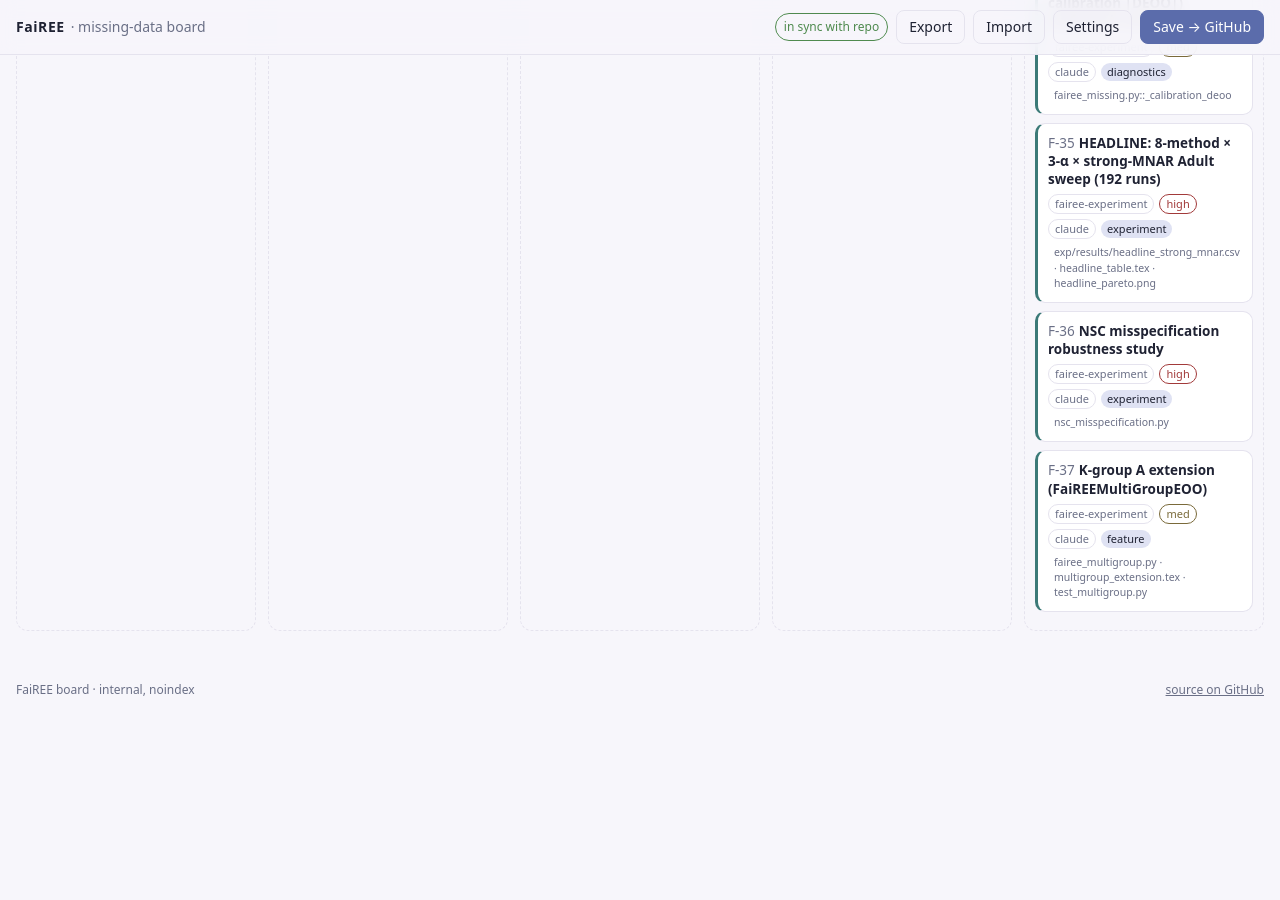
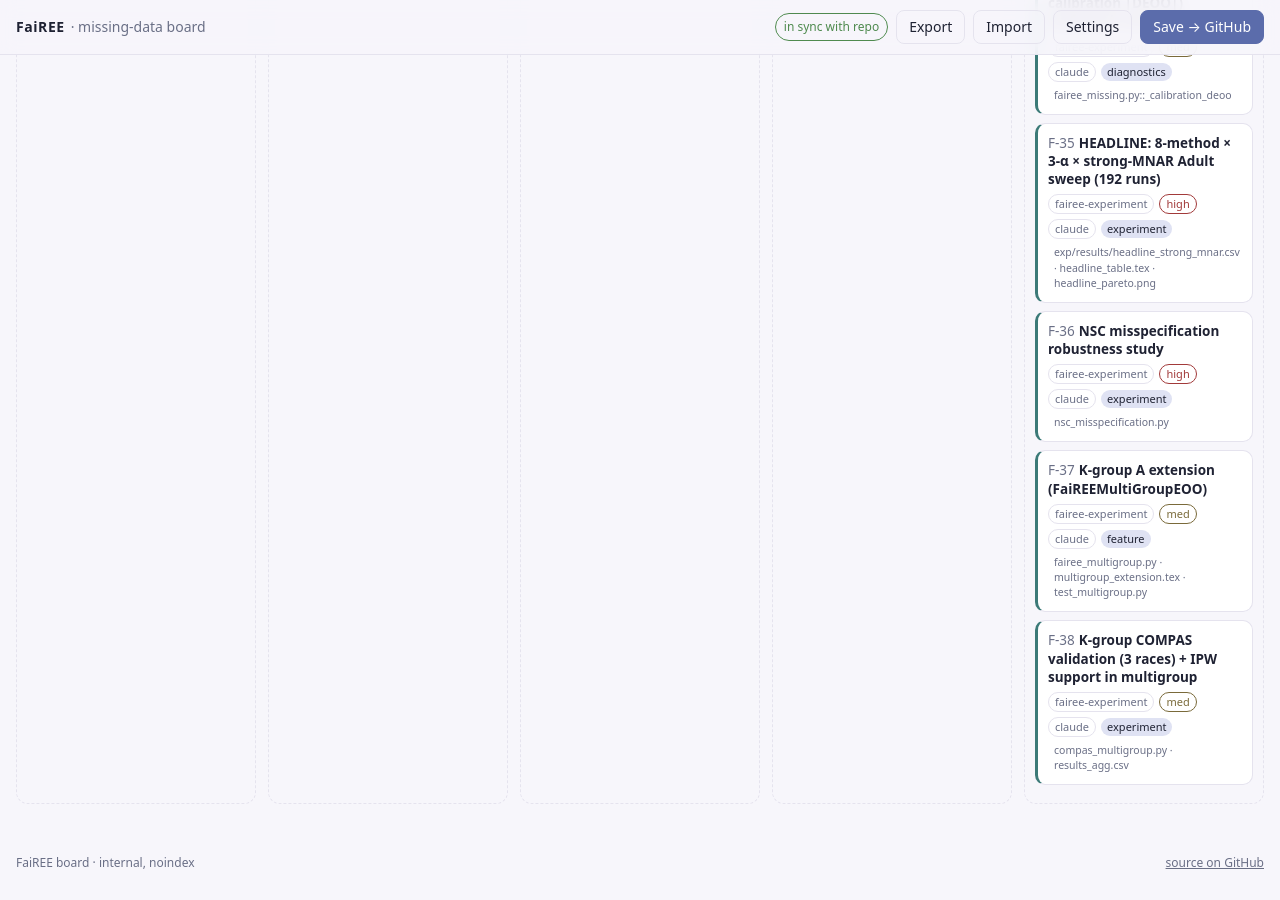
Before and after one commit to yulinl2/yulinl2.github.io, a Jekyll site: the page fairee-board/index.html, which Jekyll copies as it is, in a window 1280 px wide and 900 px high, scrolled down 7766 px. Built offline with Jekyll 4.4.1, drawn with Linux system fonts in a browser that asks for light colours; before the commit the page ends 8493 px from its top, so only the background shows below that; some of the changed text lies outside the part shown.

Commit message:
board: F-38 (K=3 COMPAS validation + multigroup IPW)

```diff
--- a/fairee-board/assets/data/roadmap.json
+++ b/fairee-board/assets/data/roadmap.json
@@ -1327,6 +1327,21 @@
         "test_multigroup.py"
       ],
       "detail": "Bonferroni-adjusted Beta-test admission across (K choose 2) pairwise constraints. 3-group toy: thresholds (0.31, 0.30, 0.51), max pairwise TPR diff 0.058 ≤ α=0.15. 3 tests passing (40 total). IPW + bootstrap extensions remain for v0.4."
+    },
+    {
+      "id": "F-38",
+      "group": "P",
+      "title": "K-group COMPAS validation (3 races) + IPW support in multigroup",
+      "category": "experiment",
+      "status": "done",
+      "priority": "med",
+      "owner": "claude",
+      "repo": "fairee-experiment",
+      "refs": [
+        "compas_multigroup.py",
+        "results_agg.csv"
+      ],
+      "detail": "COMPAS with 3 race groups (AA / Caucasian / Hispanic, n=5787). At α=0.10, 6 reps: max pairwise TPR diff = 0.052 ± 0.031 (within budget). FaiREEMultiGroupEOO also accepts weights= kwarg for IPW. 40 tests passing."
     }
   ]
 }
```
